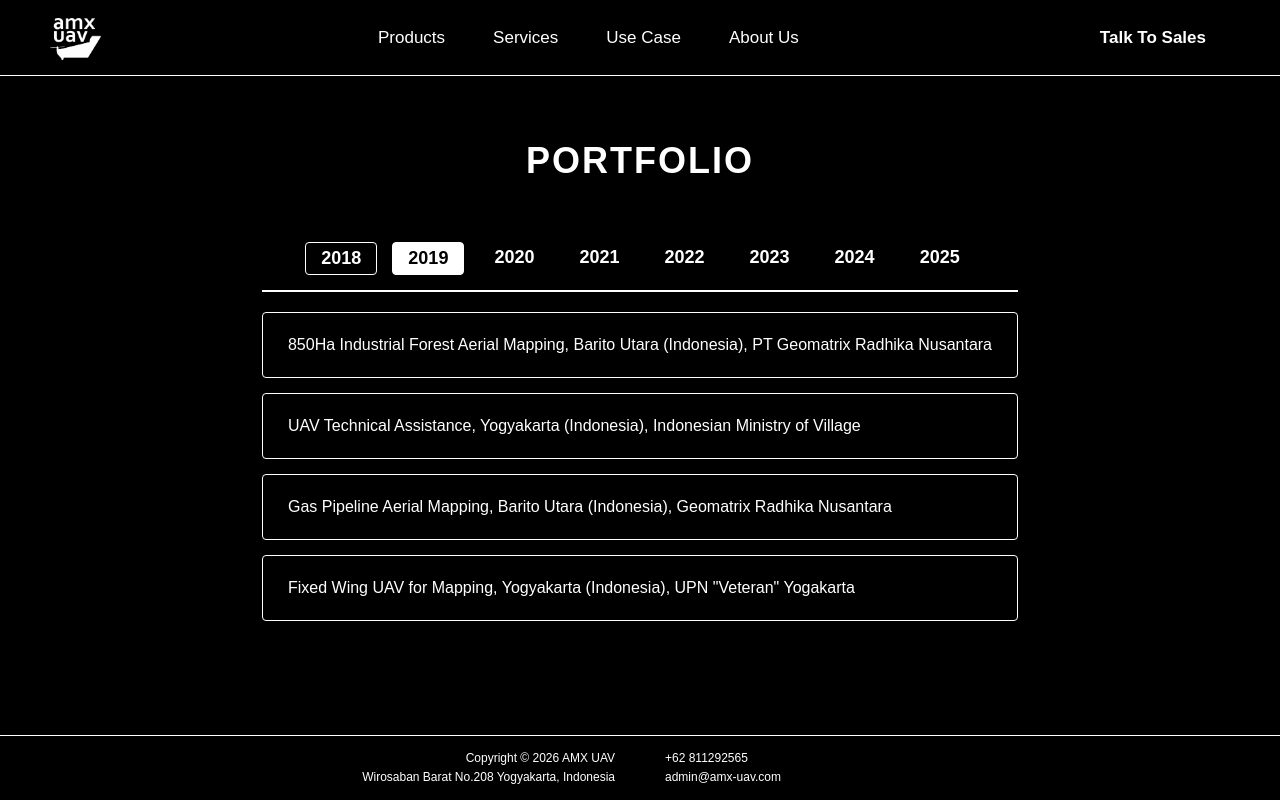
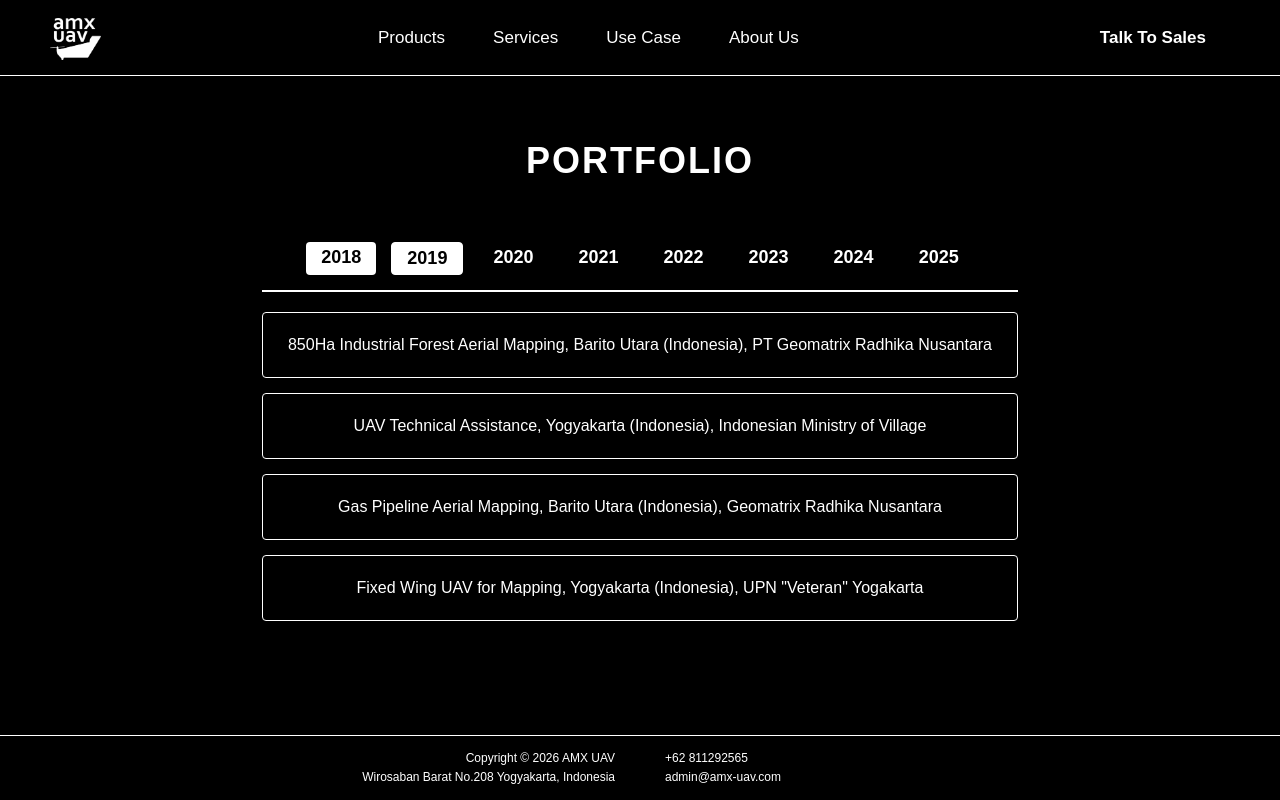
Before and after one commit to nasgmr/website-amx-next, a Next.js app: page /about-us/portfolio/2019 in a window 1280 px wide. In both pictures the pointer is over the link "2018". Built offline with nearby package versions, Linux system fonts and the light colour scheme; a web font is replaced by a local one.

Commit message:
fix: portfolio page color

```diff
--- a/src/css/style.css
+++ b/src/css/style.css
@@ -1599,8 +1599,8 @@ body {
 }
 
 .timeline-nav a:hover {
-  color: #FFFFFF;
-  border: 1px solid #FFFFFF;
+  color: #000000;
+  background-color: #FFFFFF;
 }
 
 .timeline-nav a.active-year {
@@ -1626,7 +1626,6 @@ body {
 .portfolio-item:hover {
   transform: translateX(10px);
   background-color: #FFFFFF;
-  color: #000000;
 }
 
 .portfolio-item p {
@@ -1634,6 +1633,11 @@ body {
   margin: 0;
   font-size: 16px;
   line-height: 1.5;
+  text-align: center;
+}
+
+.portfolio-item:hover p {
+  color: #000000;
 }
 
 /* ABOUT US - ARTICLES PAGE */
```
